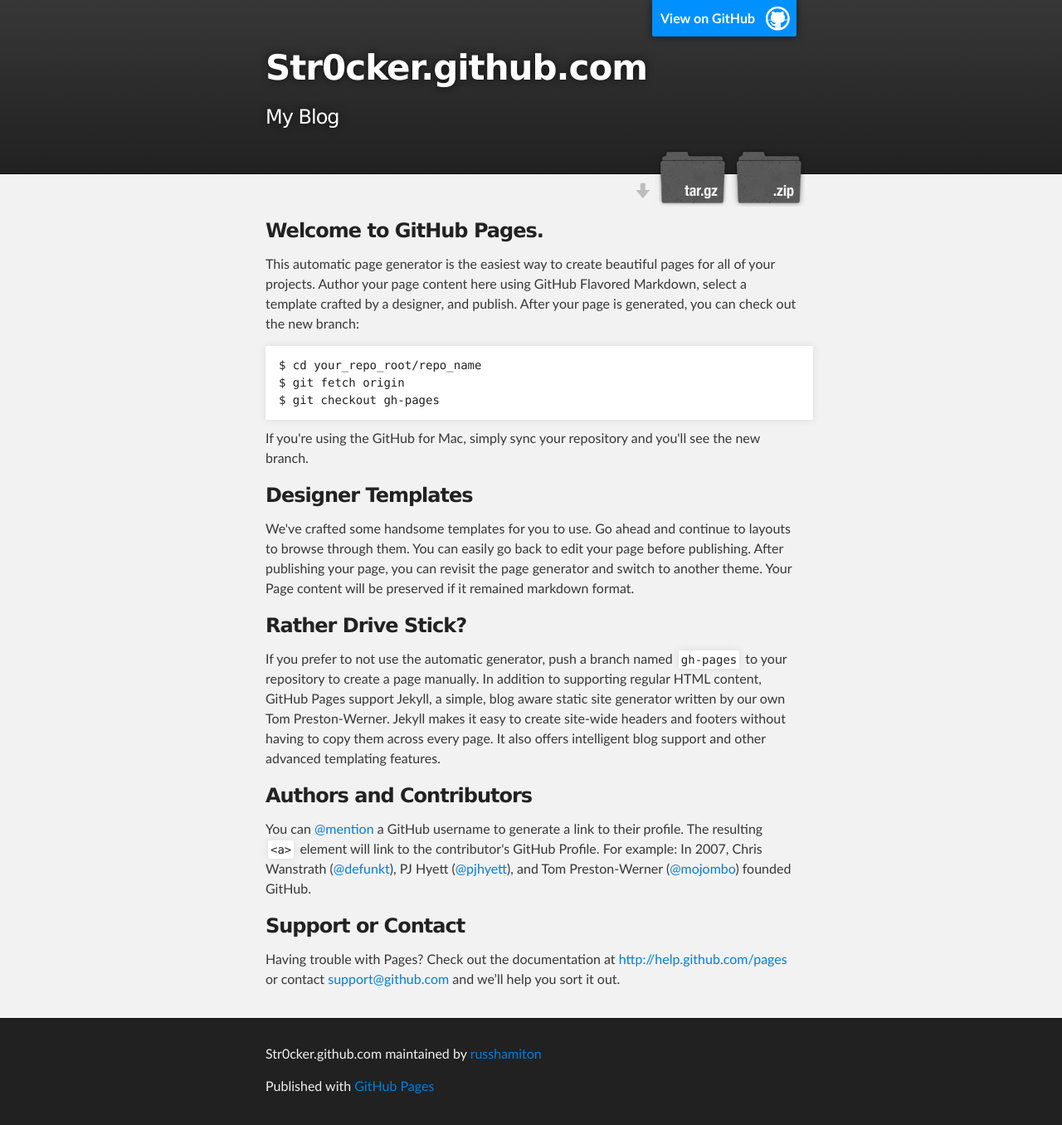
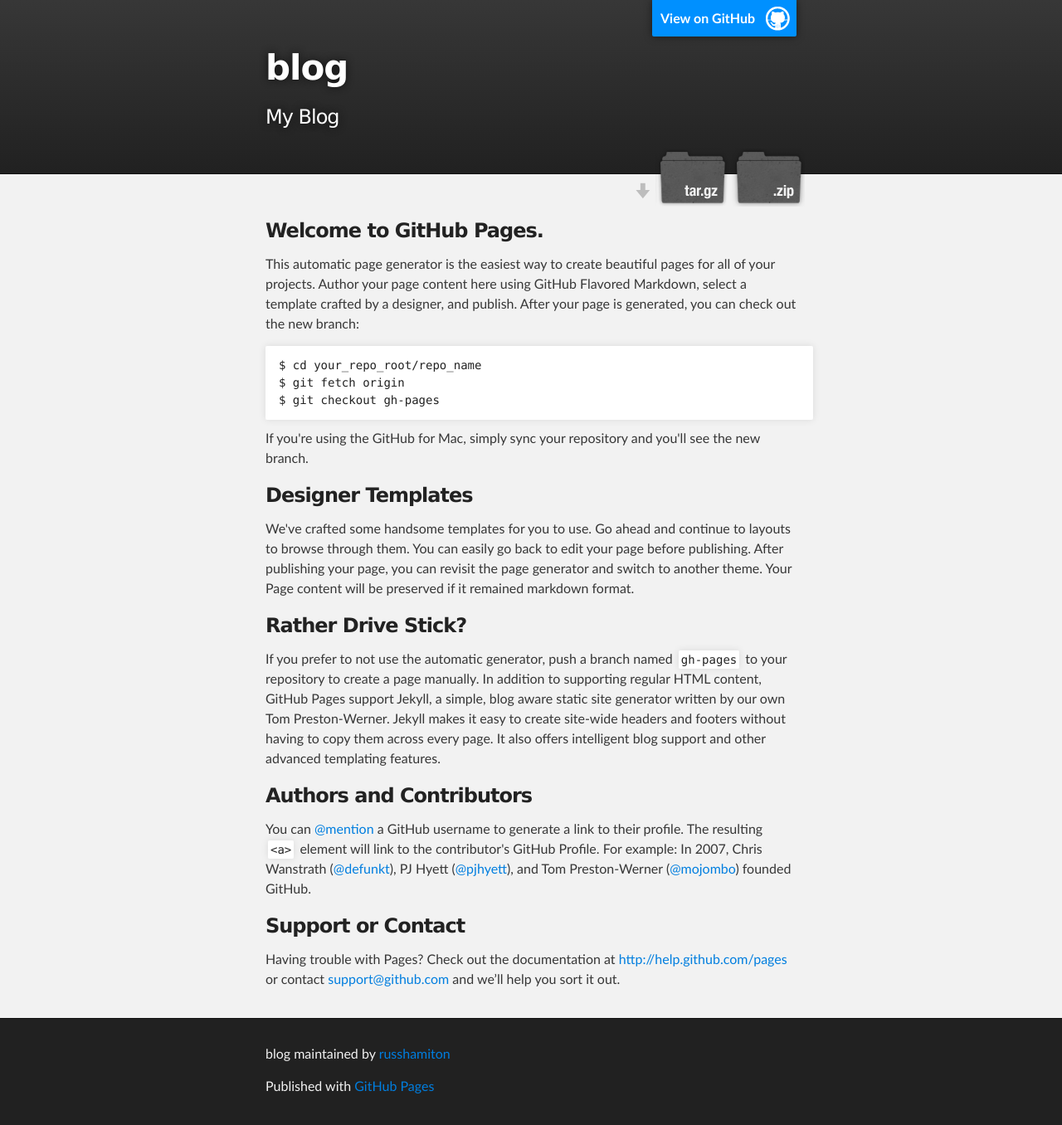
Before and after one commit to russhamiton/str0cker.github.com, a plain HTML site: page index.html in a window 1280 px wide. Shown: the whole page at 83% size. Drawn offline with Linux system fonts and the light colour scheme.

```diff
--- a/index.html
+++ b/index.html
@@ -4,11 +4,11 @@
   <head>
     <meta charset='utf-8' />
     <meta http-equiv="X-UA-Compatible" content="chrome=1" />
-    <meta name="description" content="Str0cker.github.com : My Blog" />
+    <meta name="description" content="blog : My Blog" />
 
     <link rel="stylesheet" type="text/css" media="screen" href="stylesheets/stylesheet.css">
 
-    <title>Str0cker.github.com</title>
+    <title>blog</title>
   </head>
 
   <body>
@@ -18,7 +18,7 @@
         <header class="inner">
           <a id="forkme_banner" href="https://github.com/russhamiton/str0cker.github.com">View on GitHub</a>
 
-          <h1 id="project_title">Str0cker.github.com</h1>
+          <h1 id="project_title">blog</h1>
           <h2 id="project_tagline">My Blog</h2>
 
             <section id="downloads">
@@ -63,7 +63,7 @@ $ git checkout gh-pages
     <!-- FOOTER  -->
     <div id="footer_wrap" class="outer">
       <footer class="inner">
-        <p class="copyright">Str0cker.github.com maintained by <a href="https://github.com/russhamiton">russhamiton</a></p>
+        <p class="copyright">blog maintained by <a href="https://github.com/russhamiton">russhamiton</a></p>
         <p>Published with <a href="http://pages.github.com">GitHub Pages</a></p>
       </footer>
     </div>
```
Also changed, not shown: params.json (+1 -1 lines).
